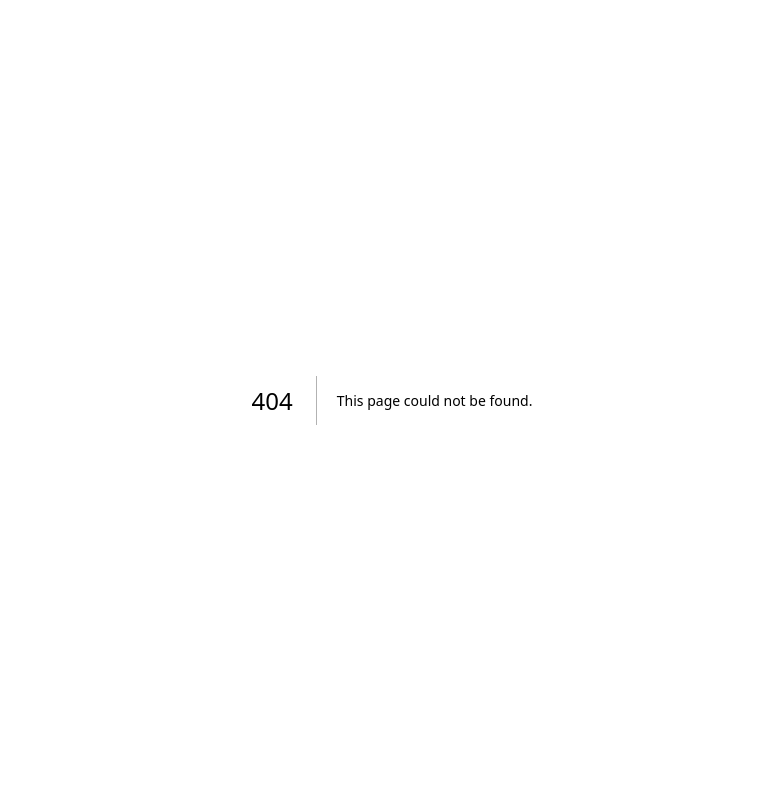
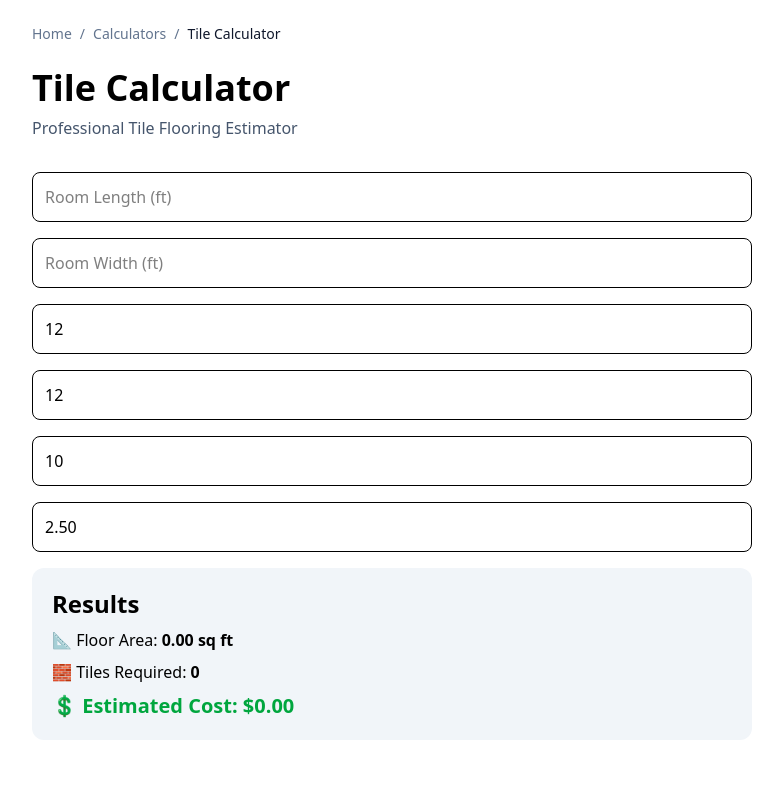
Before and after one commit to km7max-cmd/cornerspan, a Next.js app: page /calculators/tile in a window 1280 px wide. Before the commit this address had no page. Shown: the top 786 px of the page, without its empty margins (248-1031 px from the left). Built offline with nearby package versions, Linux system fonts and the light colour scheme.

Commit message:
Add Tile Calculator component
Implement a tile calculator component that estimates tile requirements and costs based on user inputs for room dimensions, tile size, waste percentage, and price per tile.

```diff
--- /dev/null
+++ b/app/calculators/tile/page.tsx
@@ -0,0 +1,145 @@
+"use client";
+
+import { useMemo, useState } from "react";
+import Breadcrumb from "../../../components/Breadcrumb";
+import FAQ from "../../../components/FAQ";
+
+export default function TileCalculator() {
+  const [length, setLength] = useState("");
+  const [width, setWidth] = useState("");
+  const [tileLength, setTileLength] = useState("12");
+  const [tileWidth, setTileWidth] = useState("12");
+  const [waste, setWaste] = useState("10");
+  const [price, setPrice] = useState("2.50");
+
+  const result = useMemo(() => {
+    const roomArea = (Number(length) || 0) * (Number(width) || 0);
+    const tileArea =
+      ((Number(tileLength) || 12) *
+        (Number(tileWidth) || 12)) / 144;
+
+    const tiles = Math.ceil(
+      (roomArea / tileArea) *
+      (1 + (Number(waste) || 0) / 100)
+    );
+
+    const cost = tiles * (Number(price) || 0);
+
+    return {
+      roomArea,
+      tiles,
+      cost,
+    };
+  }, [
+    length,
+    width,
+    tileLength,
+    tileWidth,
+    waste,
+    price,
+  ]);
+
+  return (
+    <main className="mx-auto max-w-3xl p-6">
+      <Breadcrumb current="Tile Calculator" />
+
+      <h1 className="text-4xl font-bold">
+        Tile Calculator
+      </h1>
+
+      <p className="mt-2 mb-8 text-slate-600">
+        Professional Tile Flooring Estimator
+      </p>
+            <div className="space-y-4">
+
+        <input
+          className="w-full rounded-lg border p-3"
+          type="number"
+          placeholder="Room Length (ft)"
+          value={length}
+          onChange={(e) => setLength(e.target.value)}
+        />
+
+        <input
+          className="w-full rounded-lg border p-3"
+          type="number"
+          placeholder="Room Width (ft)"
+          value={width}
+          onChange={(e) => setWidth(e.target.value)}
+        />
+
+        <input
+          className="w-full rounded-lg border p-3"
+          type="number"
+          placeholder="Tile Length (in)"
+          value={tileLength}
+          onChange={(e) => setTileLength(e.target.value)}
+        />
+
+        <input
+          className="w-full rounded-lg border p-3"
+          type="number"
+          placeholder="Tile Width (in)"
+          value={tileWidth}
+          onChange={(e) => setTileWidth(e.target.value)}
+        />
+
+        <input
+          className="w-full rounded-lg border p-3"
+          type="number"
+          placeholder="Waste (%)"
+          value={waste}
+          onChange={(e) => setWaste(e.target.value)}
+        />
+
+        <input
+          className="w-full rounded-lg border p-3"
+          type="number"
+          placeholder="Price per Tile ($)"
+          value={price}
+          onChange={(e) => setPrice(e.target.value)}
+        />
+
+        <div className="rounded-xl bg-slate-100 p-5 space-y-2">
+          <h2 className="text-2xl font-bold">
+            Results
+          </h2>
+
+          <p>
+            📐 Floor Area:
+            <b> {result.roomArea.toFixed(2)} sq ft</b>
+          </p>
+
+          <p>
+            🧱 Tiles Required:
+            <b> {result.tiles}</b>
+          </p>
+
+          <p className="text-xl font-bold text-green-600">
+            💲 Estimated Cost:
+            <b> ${result.cost.toFixed(2)}</b>
+          </p>
+        </div>
+      </div>
+            <FAQ
+        items={[
+          {
+            question: "How many extra tiles should I buy?",
+            answer:
+              "It is recommended to buy 5–10% extra tiles for cuts, breakage and future repairs.",
+          },
+          {
+            question: "What is the most common tile size?",
+            answer:
+              "12×12 inch and 24×24 inch tiles are among the most common residential sizes.",
+          },
+          {
+            question: "Should I include waste?",
+            answer:
+              "Yes. Always include at least 10% waste for a standard installation.",
+          },
+        ]}
+      />
+    </main>
+  );
+}
```
